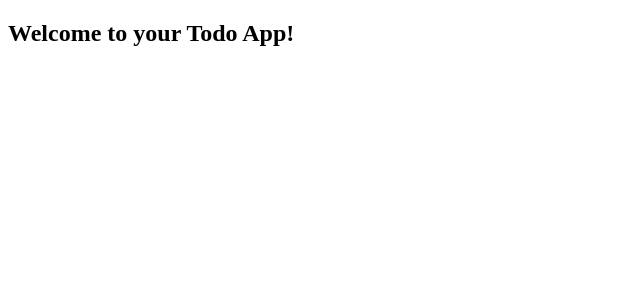
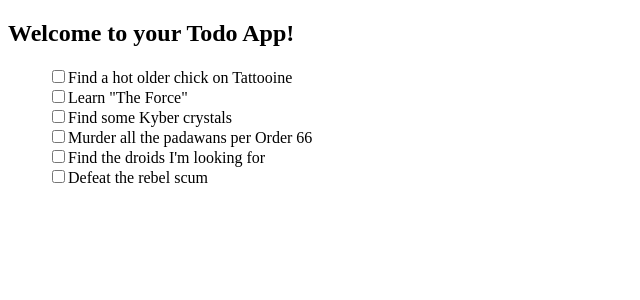
Before and after one commit to bloominstituteoftechnology/web-module-project-class-components, a React (Create React App) app: page / in a window 1280 px wide. Shown: the top 300 px of the page, without its empty margins (0-640 px from the left). Built offline with nearby package versions, Linux system fonts and the light colour scheme; the HTML template or start-up script is replaced by a standard one.

Commit message:
Renders todo items to UI

```diff
--- a/src/App.jsx
+++ b/src/App.jsx
@@ -1,13 +1,23 @@
 import React from 'react';
+import todos from './data/todos';
+import TodoList from './components/TodoList';
 
 class App extends React.Component {
   // you will need a place to store your state in this component.
   // design `App` to be the parent component of your application.
   // this component is going to take care of state, and any change handlers you need to work with your state
+  constructor(props){
+    super(props);
+    this.state={
+      todos: todos
+    }
+  }
+
   render() {
     return (
       <div>
         <h2>Welcome to your Todo App!</h2>
+        <TodoList todos={this.state.todos} />
       </div>
     );
   }
--- /dev/null
+++ b/src/components/Todo.jsx
@@ -0,0 +1,11 @@
+import React, { Component } from 'react';
+
+class Todo extends Component {
+
+    render(props) {
+        const {task, id, completed} = this.props.todo;
+        return ( <li><input type="checkbox" />{task}</li> );
+    }
+}
+
+export default Todo;
--- a/src/components/TodoList.js
+++ /dev/null
@@ -1,2 +0,0 @@
-// your components will all go in this `component` directory.
-// feel free to change this component.js into TodoList.js
--- /dev/null
+++ b/src/components/TodoList.jsx
@@ -0,0 +1,14 @@
+import React, { Component } from 'react';
+import Todo from './Todo';
+
+class TodoList extends Component {
+    render(props) {
+        return ( <ul style={{listStyleType: "none"}} >
+            {this.props.todos.map((todo, index) =>
+                <Todo todo={todo} key={index} />
+            )}
+        </ul> );
+    }
+}
+
+export default TodoList;
--- /dev/null
+++ b/src/data/todos.js
@@ -0,0 +1,34 @@
+const todos = [
+  {
+    task: "Find a hot older chick on Tattooine",
+    id: 0,
+    completed: false,
+  },
+  {
+    task: 'Learn "The Force"',
+    id: 1,
+    completed: false,
+  },
+  {
+    task: "Find some Kyber crystals",
+    id: 2,
+    completed: false,
+  },
+  {
+    task: "Murder all the padawans per Order 66",
+    id: 3,
+    completed: false,
+  },
+  {
+    task: "Find the droids I'm looking for",
+    id: 4,
+    completed: false,
+  },
+  {
+    task: "Defeat the rebel scum",
+    id: 5,
+    completed: false,
+  },
+];
+
+export default todos;
```
Also changed, not shown: src/components/Todo.js (deleted).
